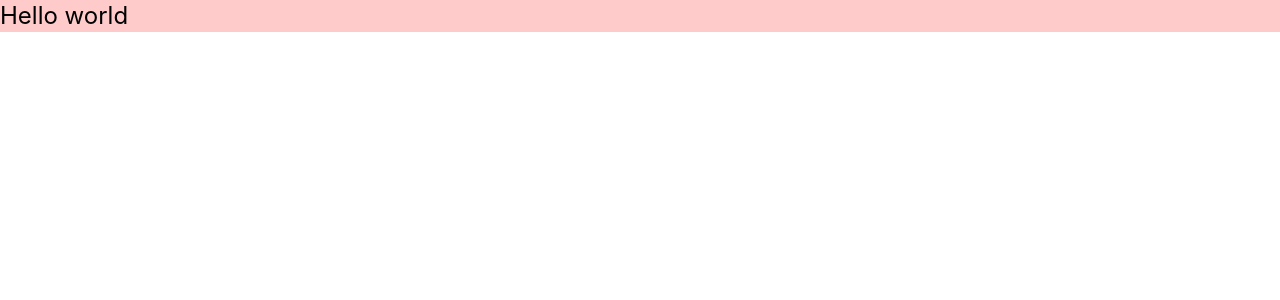
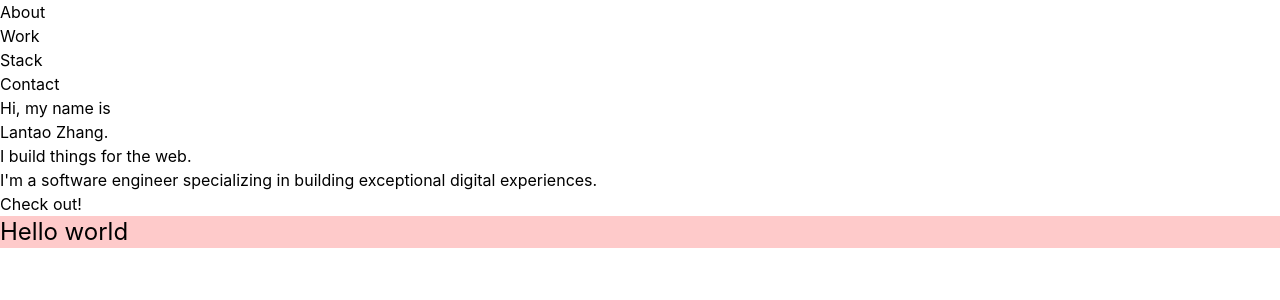
Before and after one commit to pppzlt/portfolio-react, a React (Create React App) app: page / in a window 1280 px wide. Shown: the top 300 px of the page. Built offline with nearby package versions, Linux system fonts and the light colour scheme.

Commit message:
added several pages and fill in navigation and pop them up in live server

```diff
--- a/src/App.js
+++ b/src/App.js
@@ -1,12 +1,10 @@
-// import logo from './logo.svg';
+import Navigation from './components/Navigation';
 import './App.css';
 
 function App() {
   return (
     <div className=" ">
-      <header className=" ">
-
-      </header>
+      <Navigation />
       <div className="bg-red-200 text-2xl">Hello world</div>
     </div>
   );
--- a/src/components/Footer.js
+++ b/src/components/Footer.js
@@ -0,0 +1,5 @@
+import React from "react";
+
+export default function Footer() {
+  return <div>Footer</div>;
+}
--- a/src/components/Header.js
+++ b/src/components/Header.js
@@ -0,0 +1,56 @@
+import React from "react";
+
+function Header({ currentPage, HandlePageChange }) {
+  return (
+    <ul className="nav nav-tabs">
+      <li className="nav-item">
+        <a
+          href="#about"
+          onClick={() => HandlePageChange("About")}
+          className={
+            currentPage === "about" ? "nav-link active" : "nav-link inactive"
+          }
+        >
+          About
+        </a>
+      </li>
+      <li className="nav-item">
+        <a
+          href="#portfolio"
+          onClick={() => HandlePageChange("Portfolio")}
+          className={
+            currentPage === "portfolio"
+              ? "nav-link active"
+              : "nav-link inactive"
+          }
+        >
+          Work
+        </a>
+      </li>
+      <li className="nav-item">
+        <a
+          href="#stack"
+          onClick={() => HandlePageChange("Stack")}
+          className={
+            currentPage === "stack" ? "nav-link active" : "nav-link inactive"
+          }
+        >
+          Stack
+        </a>
+      </li>
+      <li className="nav-item">
+        <a
+          href="#Contact"
+          onClick={() => HandlePageChange("Contact")}
+          className={
+            currentPage === "contact" ? "nav-link active" : "nav-link inactive"
+          }
+        >
+          Contact
+        </a>
+      </li>
+    </ul>
+  );
+}
+
+export default Header;
--- a/src/components/Navigation.js
+++ b/src/components/Navigation.js
@@ -0,0 +1,32 @@
+import React, { useState } from "react";
+import Header from "./Header";
+import About from "./pages/About";
+import Portfolio from "./pages/Portfolio";
+import Stack from "./pages/Stack";
+import Contact from "./pages/Contact";
+
+export default function Navigation() {
+  const [currentPage, setCurrentPage] = useState("About");
+
+  const renderPage = () => {
+    if (currentPage === "About") {
+      return <About />;
+    }
+    if (currentPage === "Portfolio") {
+      return <Portfolio />;
+    }
+    if (currentPage === "Stack") {
+      return <Stack />;
+    }
+    return <Contact />;
+  };
+
+  const handlePageChange = (page) => setCurrentPage(page);
+
+  return (
+    <div>
+      <Header currentPage={currentPage} handlePageChange={handlePageChange} />
+      {renderPage()}
+    </div>
+  );
+}
--- /dev/null
+++ b/src/components/pages/About.js
@@ -0,0 +1,19 @@
+import React from 'react'
+
+export default function About() {
+  return (
+    <div>
+      <h1>
+        Hi, my name is
+        <p>Lantao Zhang.</p>
+        <p>I build things for the web.</p>
+      </h1>
+      <p>
+        I'm a software engineer specializing in building exceptional digital experiences.
+      </p>
+      <p>
+        Check out!
+      </p>
+    </div>
+  )
+}
--- /dev/null
+++ b/src/components/pages/Contact.js
@@ -0,0 +1,17 @@
+import React from "react";
+
+export default function Contact() {
+  return (
+    <div>
+      <h1>
+        Get In Touch
+      </h1>
+      <p>
+        I am currently looking for new opportunities, my inbox is always open. Whether you have a question or just want to say hi, I will try my best to get back to you!
+      </p>
+      <div>
+        Say Hello
+      </div>
+    </div>
+  )
+}
--- /dev/null
+++ b/src/components/pages/Portfolio.js
@@ -0,0 +1,5 @@
+import React from "react";
+
+export default function Portfolio() {
+  return <div>abc</div>;
+}
--- /dev/null
+++ b/src/components/pages/Stack.js
@@ -0,0 +1,15 @@
+import React from "react";
+
+export default function Resume() {
+  return (
+    <div>
+      <div>Here's my Resume, link.</div>
+      <div>
+        <h2>Front-end</h2>
+        <p>1</p>
+        <h2>Back-end</h2>
+        <p>2</p>
+      </div>
+    </div>
+  );
+}
```
